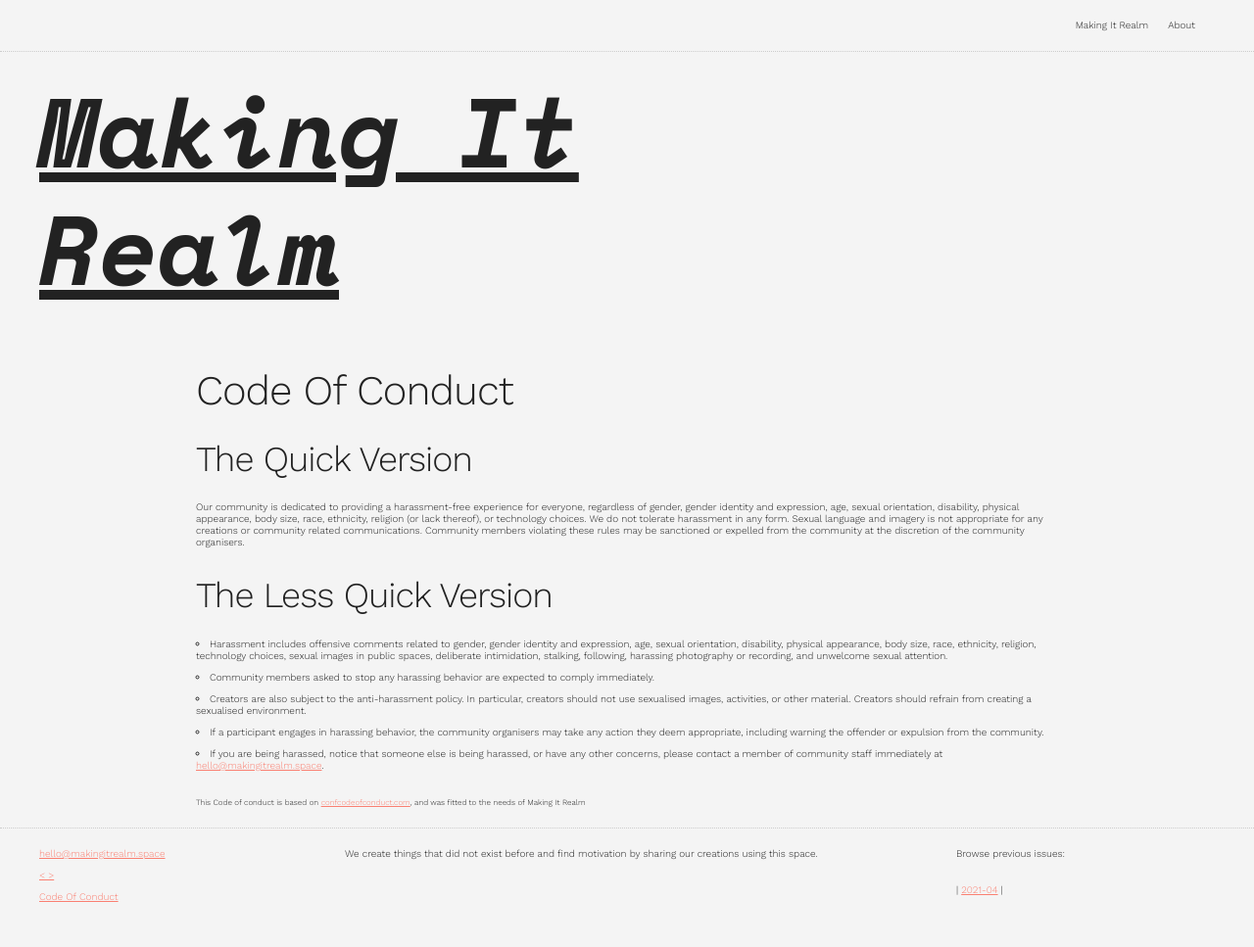
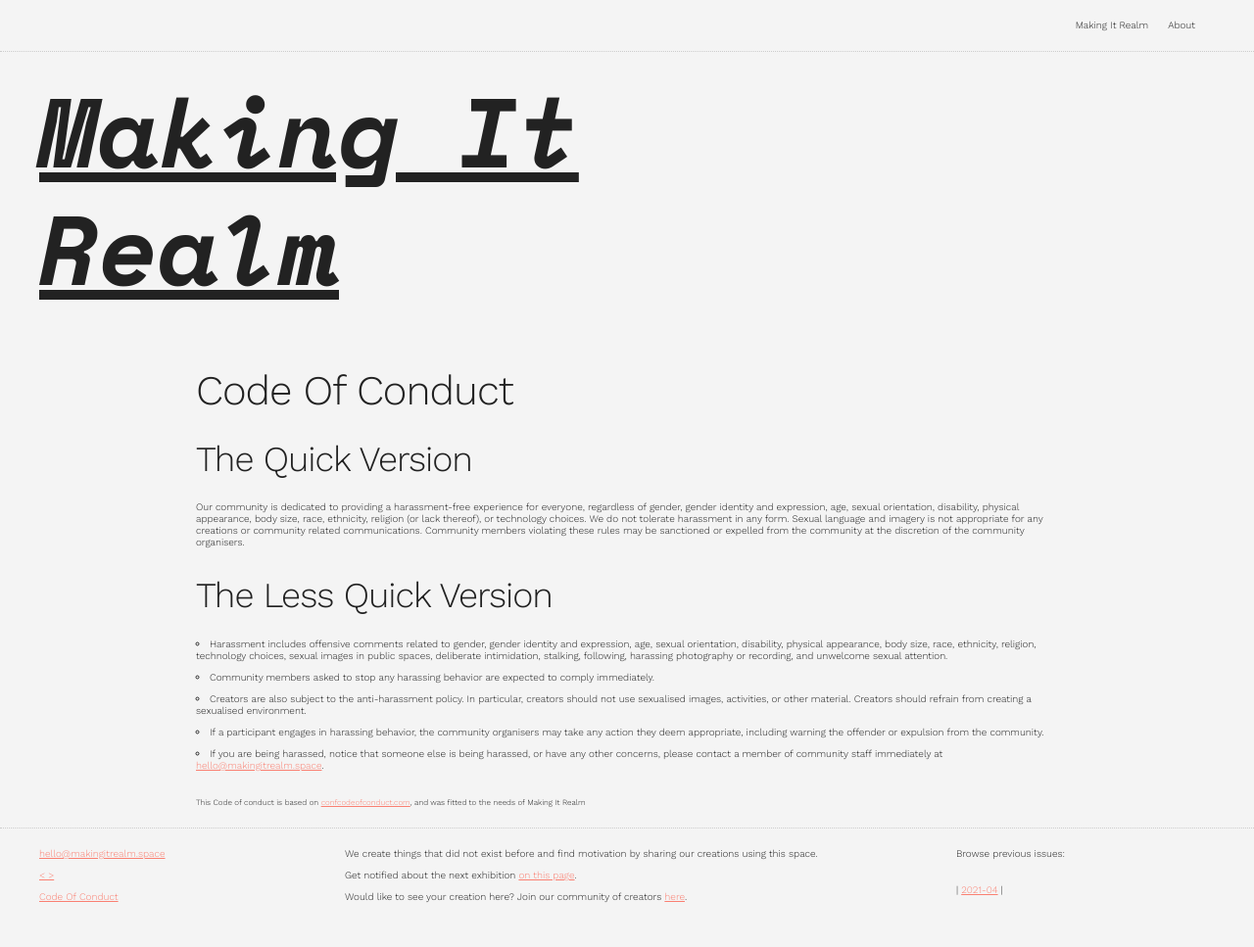
Before and after one commit to freegyes/MakingItRealm, a Jekyll site: the page built from code_of_conduct.html, in a window 1280 px wide. Shown: the whole page at 98% size. Built offline with Jekyll 4.4.1, drawn with Linux system fonts in a browser that asks for light colours.

Commit message:
Update footer.html

```diff
--- a/_includes/footer.html
+++ b/_includes/footer.html
@@ -12,7 +12,13 @@
     </div>
 
     <div class="six columns">
-      <p>{{- site.description | escape -}}</p>
+      <ul class="u-list-unstyled">
+        <li>{{- site.description | escape -}}</li>
+        <li>Get notified about the next exhibition <a href="https://www.facebook.com/MakingItRealm">on this page</a>.</li>
+        <li>Would like to see your creation here? Join our community of creators <a href="https://www.facebook.com/groups/mircreators">here</a>.</li>
+      </ul>
+      <p></p>
+      <p></p>
     </div>
 
     <div class="three columns">
```
